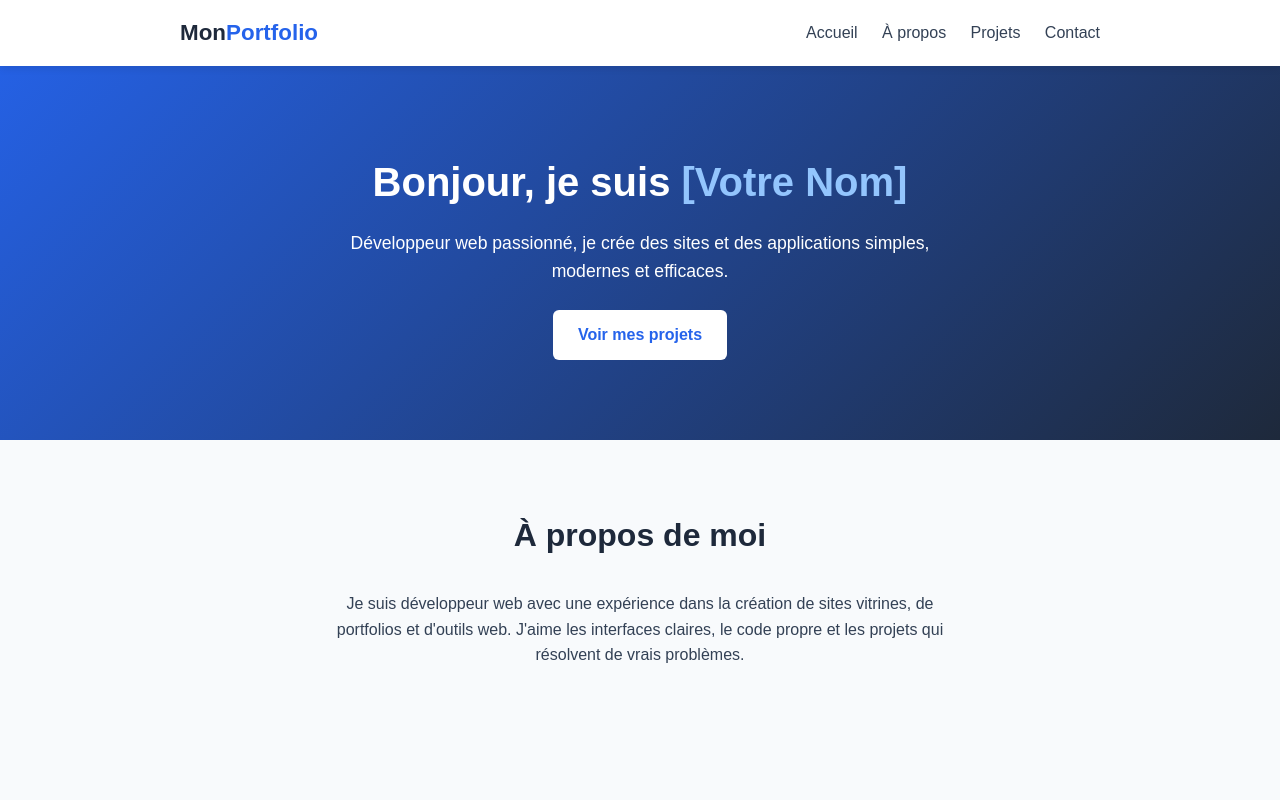
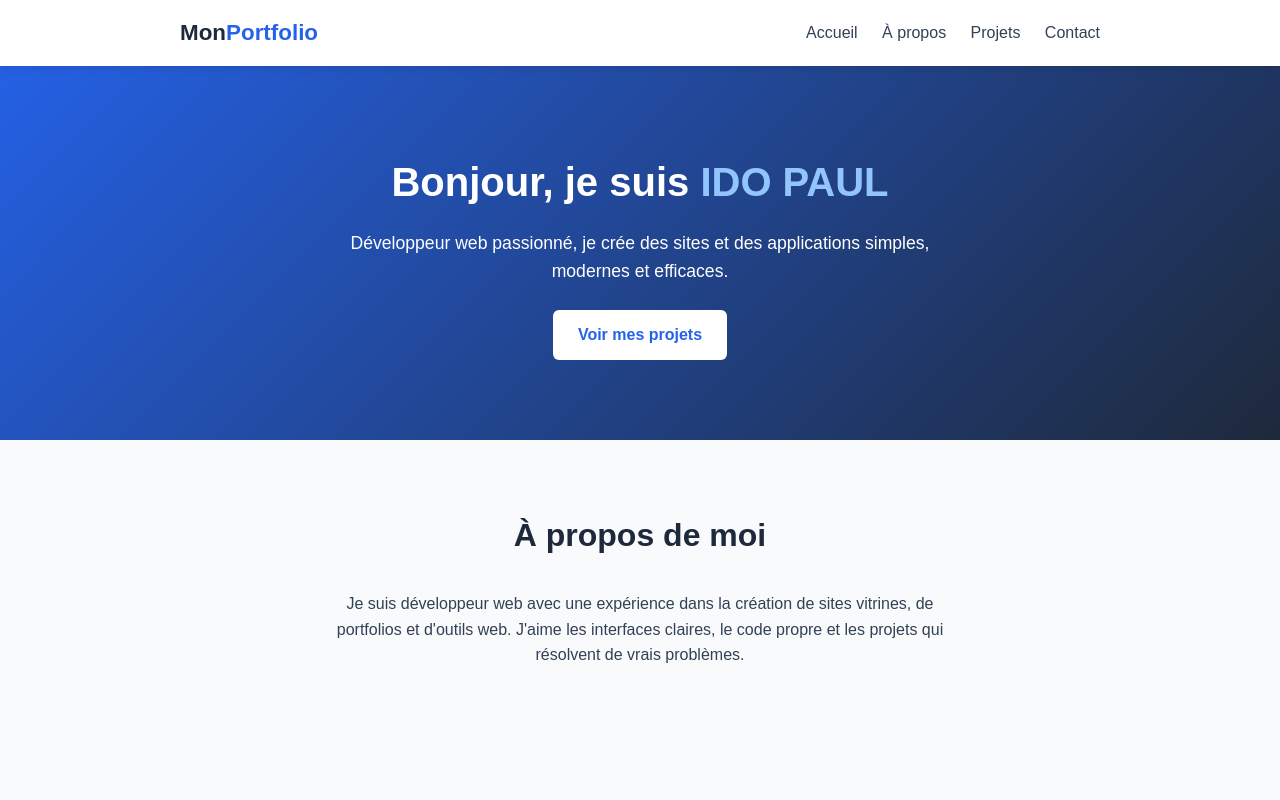
Before and after one commit to paulido/paulido.github.io, a plain HTML site: page index.html in a window 1280 px wide. Shown: the top 800 px of the page. Drawn offline with Linux system fonts and the light colour scheme.

Commit message:
add my name

```diff
--- a/index.html
+++ b/index.html
@@ -28,7 +28,7 @@
     <!-- Section Accueil -->
     <section id="accueil" class="hero">
         <div class="container">
-            <h1>Bonjour, je suis <span>[Votre Nom]</span></h1>
+            <h1>Bonjour, je suis <span>IDO PAUL</span></h1>
             <p>Développeur web passionné, je crée des sites et des applications simples, modernes et efficaces.</p>
             <a href="#projets" class="btn">Voir mes projets</a>
         </div>
```
Also changed, not shown: 1 other file.
